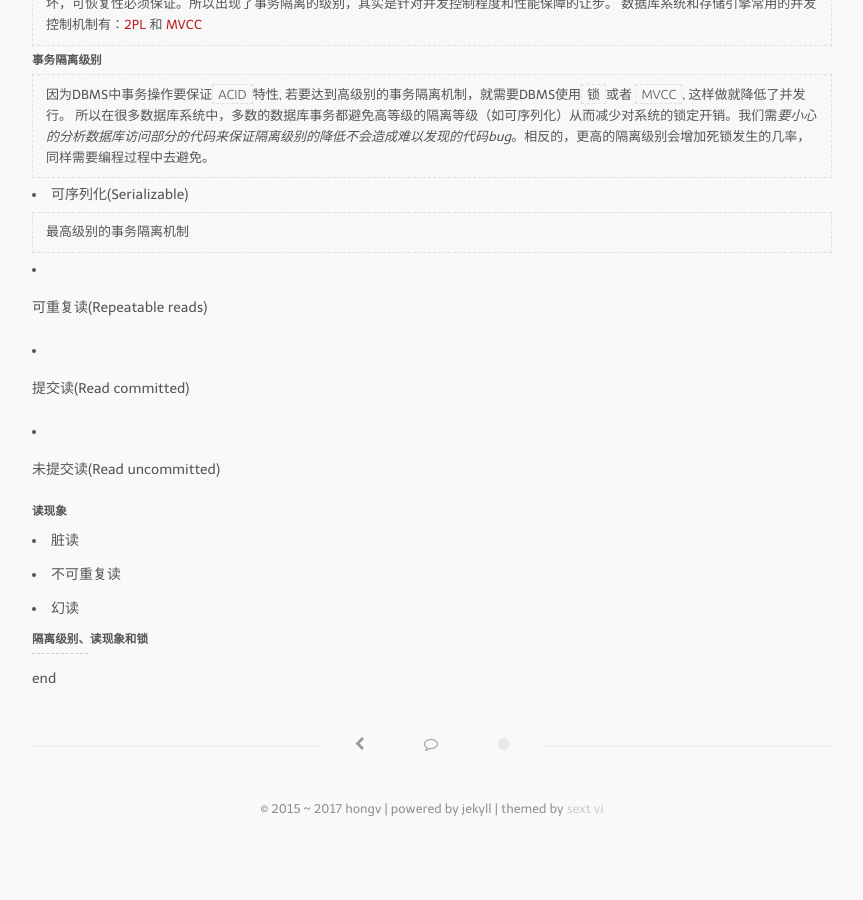
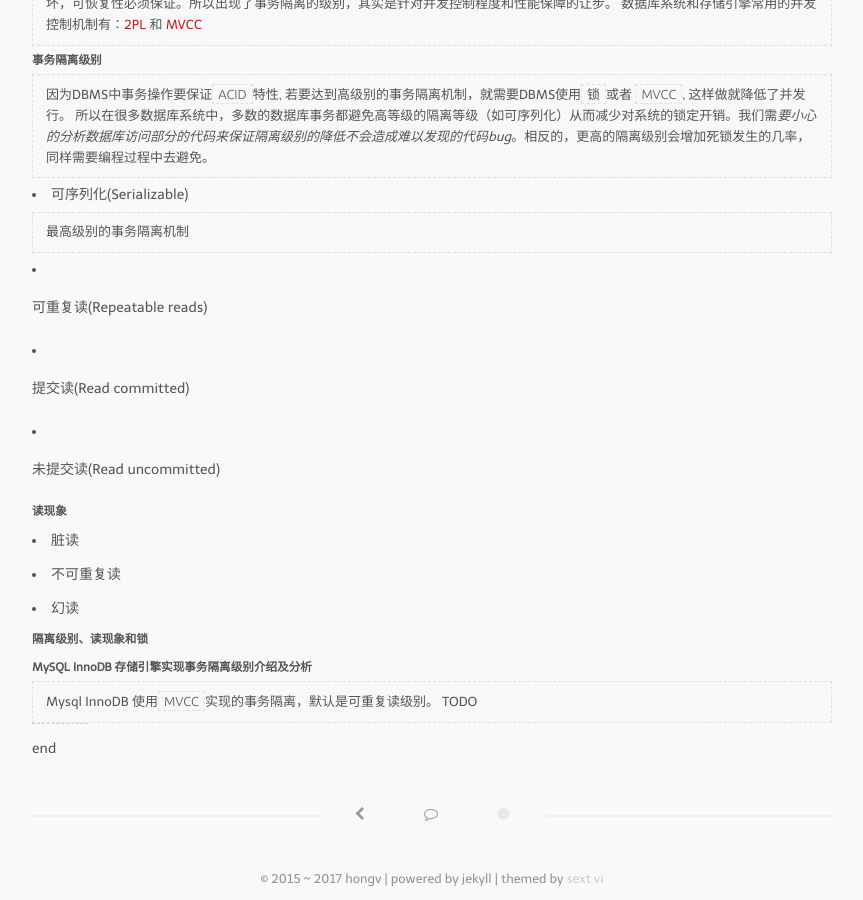
Before and after one commit to xhwSkhizein/xhwSkhizein.github.io, a Jekyll site: the page built from _posts/2017-04-19-MysqlInnoDB事务隔离级别.markdown, in a window 1280 px wide and 900 px high, scrolled down 1070 px. Shown: the whole window, without its empty margins (208-1071 px from the left). Built offline with Jekyll 4.4.1, drawn with Linux system fonts in a browser that asks for light colours; nearby versions of some CDN libraries; comment, search, counter and statistics services are not loaded; before the commit the page ends 1900 px from its top, so only the background shows below that.

Commit message:
增加新内容

```diff
--- a/_posts/2017-04-19-MysqlInnoDB事务隔离级别.markdown
+++ b/_posts/2017-04-19-MysqlInnoDB事务隔离级别.markdown
@@ -72,9 +72,10 @@ tags:
 
 
 
+##### MySQL InnoDB 存储引擎实现事务隔离级别介绍及分析
 
-
-
+> Mysql InnoDB 使用`MVCC`实现的事务隔离，默认是可重复读级别。
+> TODO
 
 
 
```
